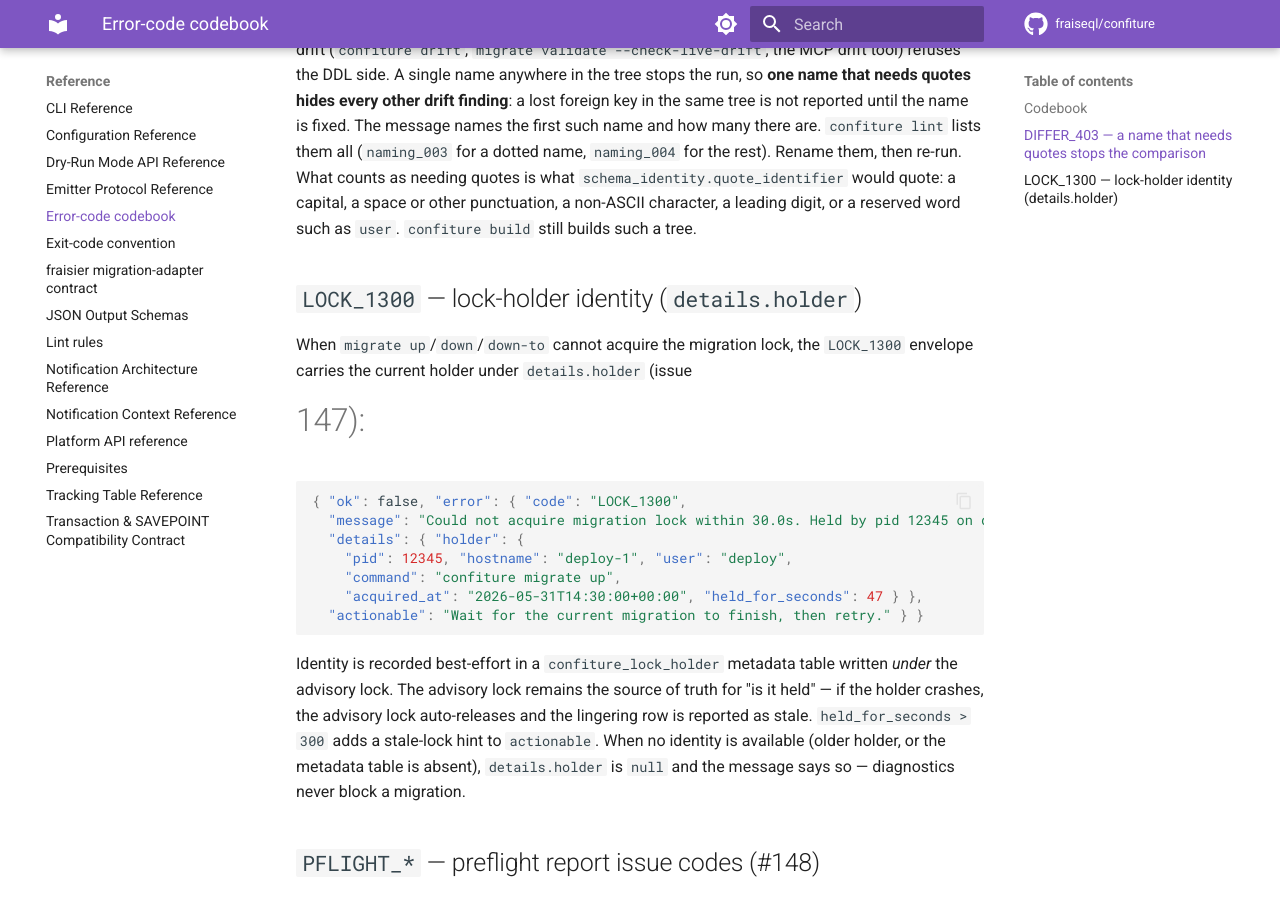
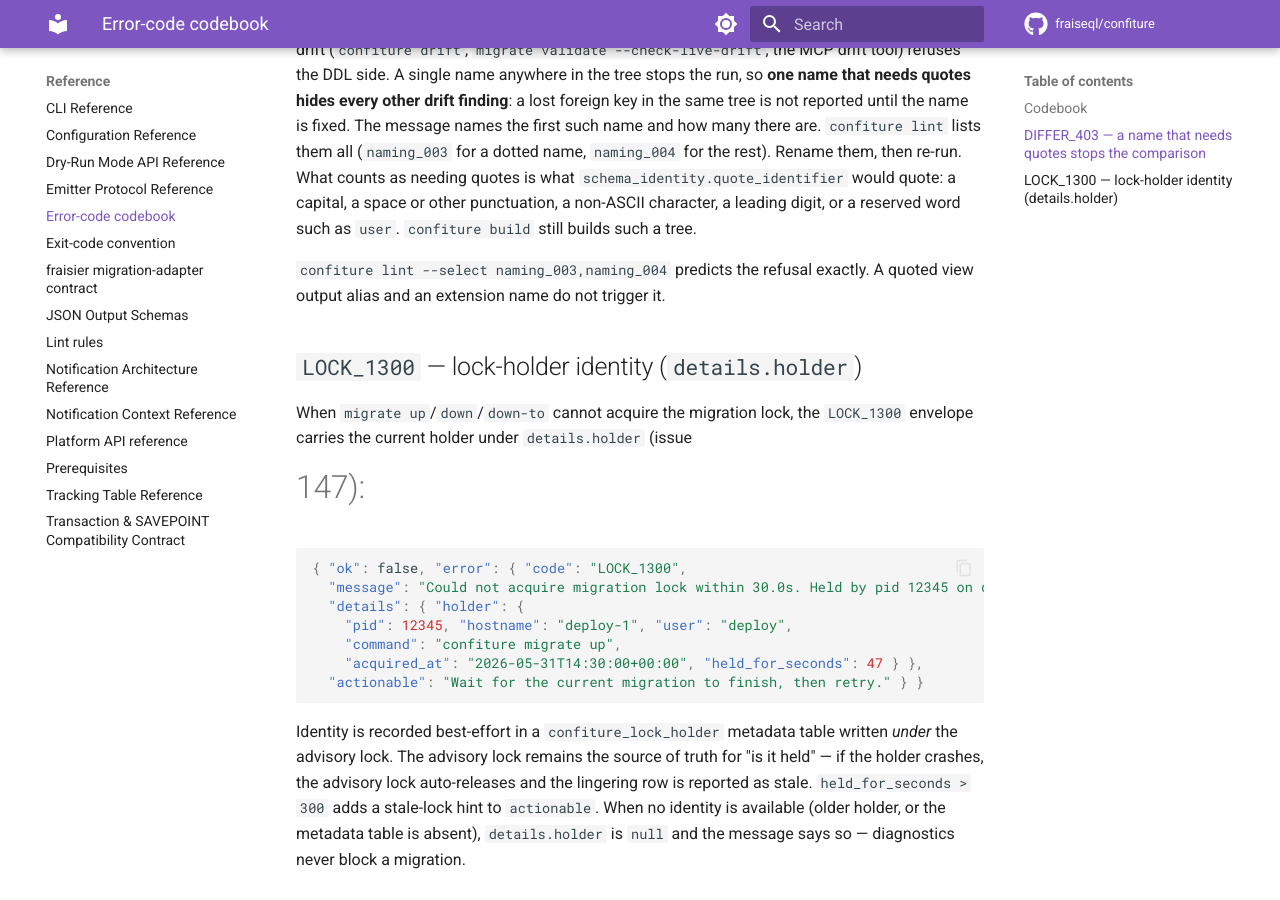
Before and after one commit to fraiseql/confiture, an MkDocs documentation site: the page built from docs/reference/error-codes.md, in a window 1280 px wide and 900 px high, scrolled down 5148 px. Built offline with MkDocs 1.6.1 and Material for MkDocs 9.7.7, drawn with Linux system fonts in a browser that asks for light colours; comment, search, counter and statistics services are not loaded; the version menu is left out.

Commit message:
docs(errors): lint predicts DIFFER_403 exactly
Co-Authored-By: Claude Sonnet 5.5 <noreply@anthropic.com>

```diff
--- a/docs/reference/error-codes.md
+++ b/docs/reference/error-codes.md
@@ -116,6 +116,9 @@ quotes is what `schema_identity.quote_identifier` would quote: a capital, a
 space or other punctuation, a non-ASCII character, a leading digit, or a
 reserved word such as `user`. `confiture build` still builds such a tree.
 
+`confiture lint --select naming_003,naming_004` predicts the refusal exactly. A
+quoted view output alias and an extension name do not trigger it.
+
 ## `LOCK_1300` — lock-holder identity (`details.holder`)
 
 When `migrate up`/`down`/`down-to` cannot acquire the migration lock, the
```
